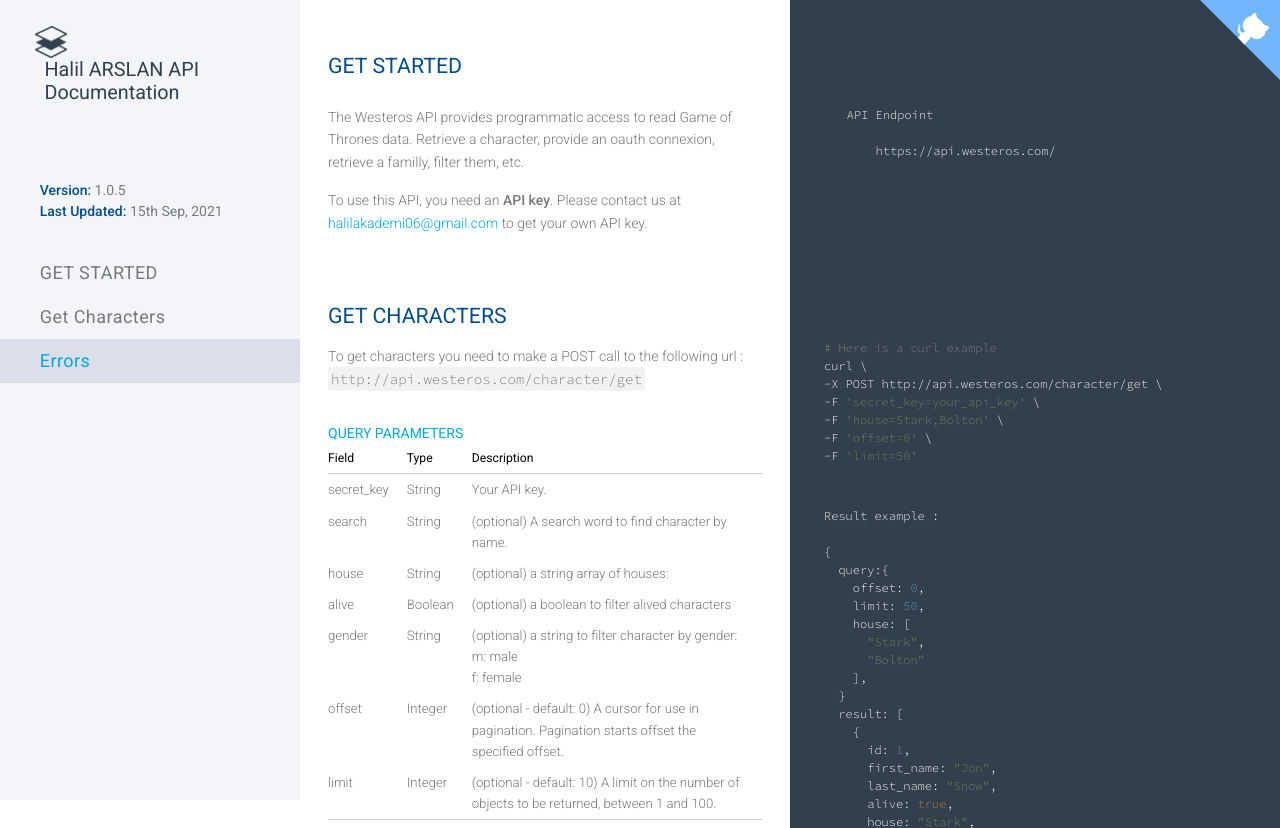
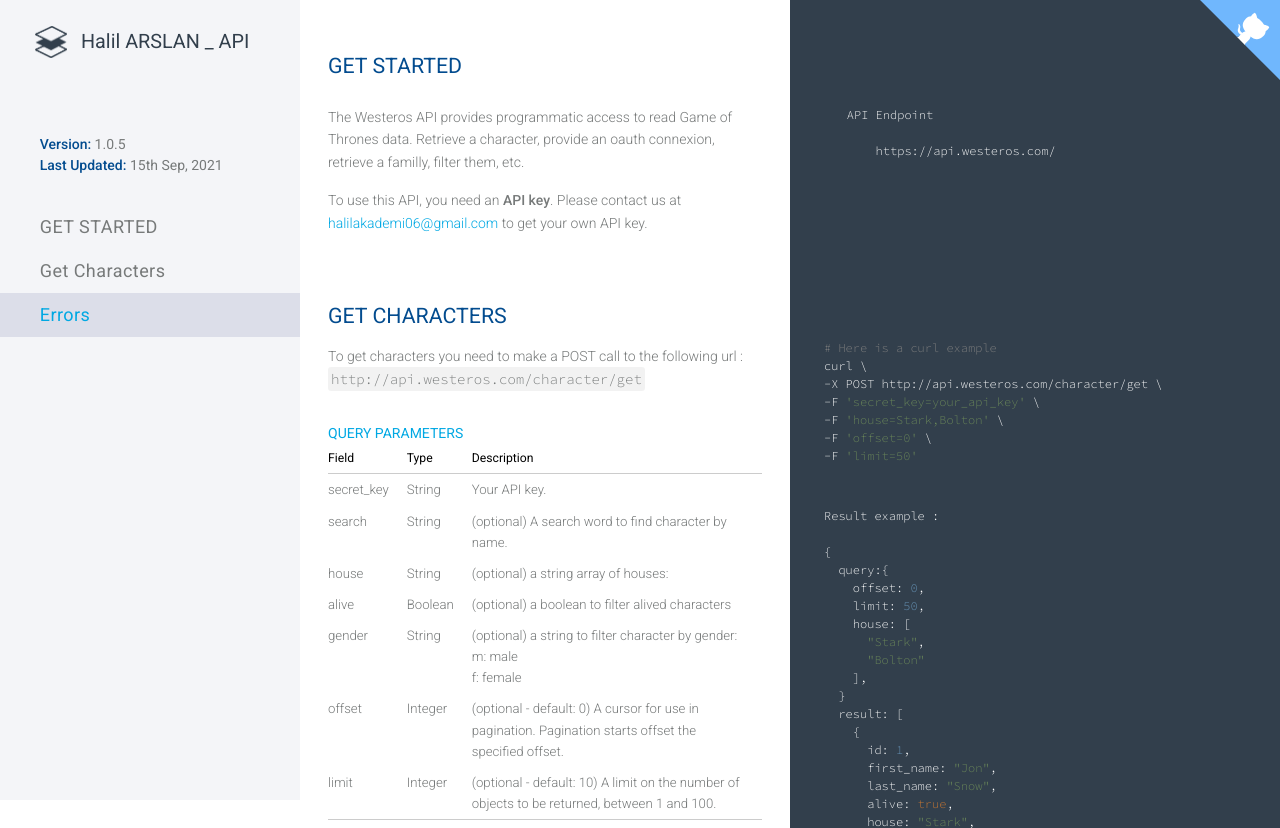
Before and after one commit to Hance06/Tobbon, a Django app: page / in a window 1280 px wide. Shown: the top 828 px of the page. Run offline with Django 3.2, Linux system fonts and the light colour scheme; some libraries are stand-ins or nearby versions.

Commit message:
Update index.html

```diff
--- a/templates/index.html
+++ b/templates/index.html
@@ -9,7 +9,7 @@
     <div class="content-logo">
         <div class="logo">
             <img alt="platform by Emily van den Heever from the Noun Project" title="platform by Emily van den Heever from the Noun Project" src="{% static 'images/logo.png' %}" height="32" />
-            <span>Halil ARSLAN API Documentation</span>
+            <span>Halil ARSLAN _ API</span>
         </div>
         <button class="burger-menu-icon" id="button-menu-mobile">
             <svg width="34" height="34" viewBox="0 0 100 100"><path class="line line1" d="M 20,29.000046 H 80.000231 C 80.000231,29.000046 94.498839,28.817352 94.532987,66.711331 94.543142,77.980673 90.966081,81.670246 85.259173,81.668997 79.552261,81.667751 75.000211,74.999942 75.000211,74.999942 L 25.000021,25.000058"></path><path class="line line2" d="M 20,50 H 80"></path><path class="line line3" d="M 20,70.999954 H 80.000231 C 80.000231,70.999954 94.498839,71.182648 94.532987,33.288669 94.543142,22.019327 90.966081,18.329754 85.259173,18.331003 79.552261,18.332249 75.000211,25.000058 75.000211,25.000058 L 25.000021,74.999942"></path></svg>
```
